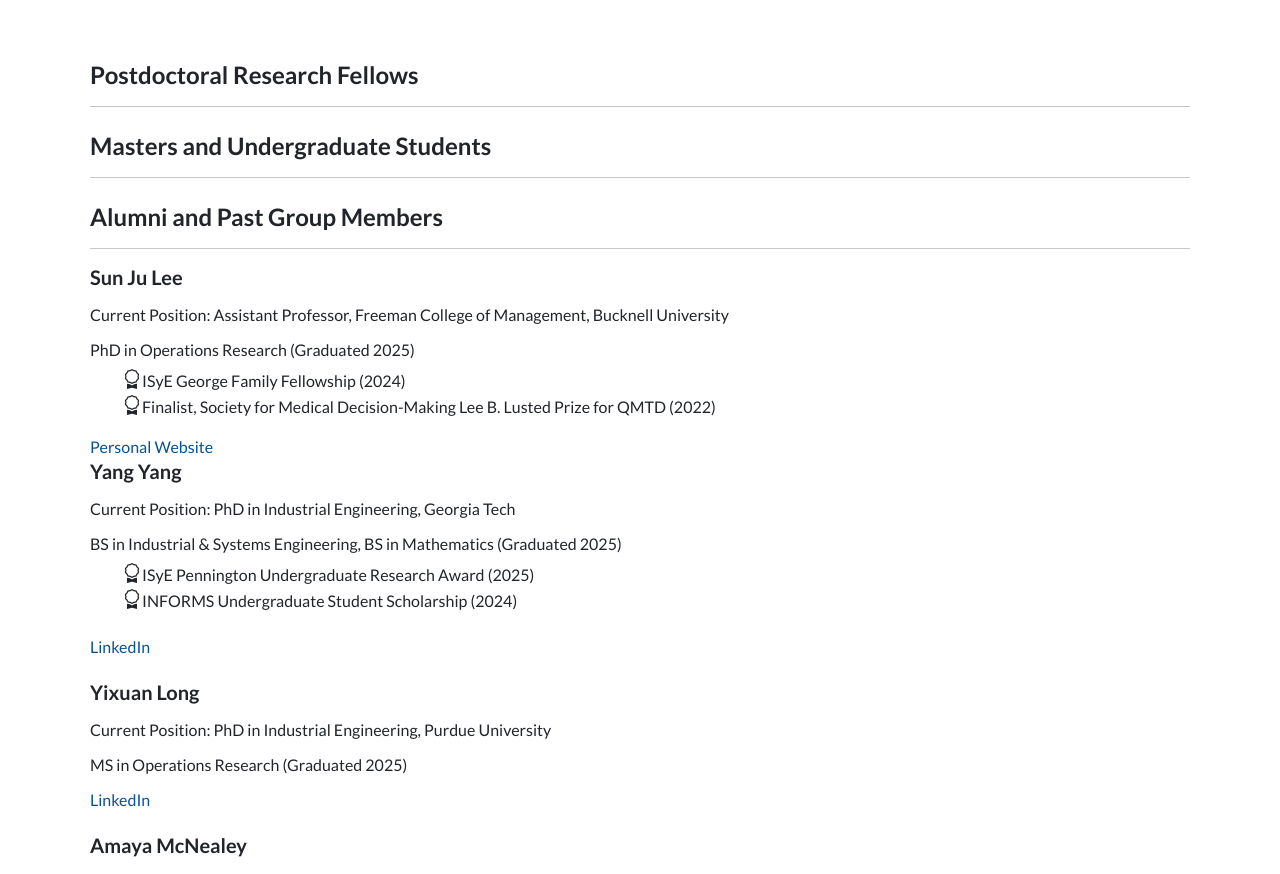
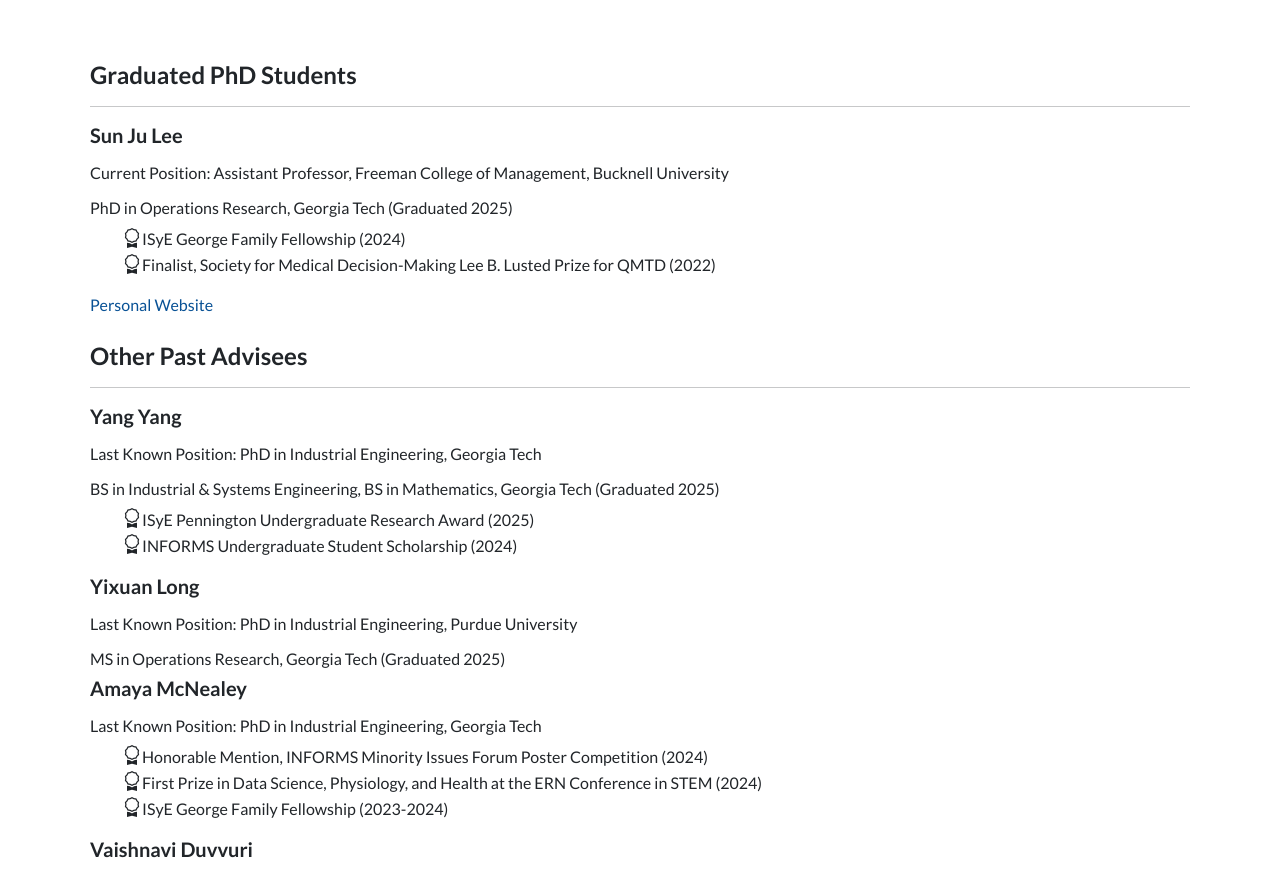
Before and after one commit to giangabrielgarcia/giangabrielgarcia.github.io, a React (Create React App) app in the folder giangabrielgarcia/: page /research-group in a window 1280 px wide. Shown: the part 1900-2774 px from the top of the page. Built offline with nearby package versions, Linux system fonts and the light colour scheme; some icons are missing.

Commit message:
update student page

```diff
--- a/giangabrielgarcia/src/components/ResearchGroup.js
+++ b/giangabrielgarcia/src/components/ResearchGroup.js
@@ -24,7 +24,7 @@
 
 const phdStudents = [
     {
-        name: 'Che-Yi Liao', degree: 'PhD in Machine Learning (Expected 2026)', coadvisor: 'Kamran Paynabar',
+        name: 'Che-Yi Liao', degree: 'PhD in Machine Learning, Georgia Tech (Expected 2026)', coadvisor: 'Kamran Paynabar',
         bio: `I am PhD student in ISyE at Georgia Tech, holding my Masters' degree in Industrial and Operations Engineering from the University of Michigan and Bachelors in Shipping and Transportation Management from the National Taiwan Ocean University. My primary research interests lie in Healthcare Analytics and Healthcare OR where I apply Predictive Modeling, Spatial-Temporal Modeling, and Simulation to guide medical decision making. I am currently collaborating with Massachusetts General Hospital on predicting and addressing the ongoing opioid crisis.`,
         awards: ['INFORMS Bonder Scholarship (2024)', 'Thos and Clair Muller Research Fellowship in Health Analytics and Health Systems (2023)', 'Finalist, Society for Medical Decision-Making Lee B. Lusted Prize for QMTD (2023)','First Prize, Society for Medical Decision-Making Lee B. Lusted Prize for QMTD (2022)', 'ISyE George Family Fellowship (2022-2024)'], photo: liao, personalSite: 'https://sites.gatech.edu/che-yi-liao/'
 
@@ -42,12 +42,12 @@
     // },
 
     {
-        name: 'Himadri Pandey', degree: 'PhD in Machine Learning (Expected 2027)', photo: pandey, bio: 'I am a PhD student in Industrial Engineering at the H. Milton Stewart School of Industrial and Systems Engineering. I received my BS in Computer Science, with a minor in Mathematics and Physics, from the University of Cincinnati. My research interests include the application of Machine Learning to healthcare optimization problems. My current project involves concussion diagnosis under time constraints.', linkedin: "https://www.linkedin.com/in/himadri-s-pandey/", awards: ['First Prize, INFORMS Minority Issues Forum Poster Competition (2024)', 'Georgia HIMSS David Cowan Scholarship (2024)', 'ISyE George Family Fellowships (2024)', 'ISyE Philip J. and Delores A. Scott Graduate Student Health and Wellness Award (2024)']
+        name: 'Himadri Pandey', degree: 'PhD in Machine Learning, Georgia Tech (Expected 2027)', photo: pandey, bio: 'I am a PhD student in Industrial Engineering at the H. Milton Stewart School of Industrial and Systems Engineering. I received my BS in Computer Science, with a minor in Mathematics and Physics, from the University of Cincinnati. My research interests include the application of Machine Learning to healthcare optimization problems. My current project involves concussion diagnosis under time constraints.', linkedin: "https://www.linkedin.com/in/himadri-s-pandey/", awards: ['First Prize, INFORMS Minority Issues Forum Poster Competition (2024)', 'Georgia HIMSS David Cowan Scholarship (2024)', 'ISyE George Family Fellowships (2024)', 'ISyE Philip J. and Delores A. Scott Graduate Student Health and Wellness Award (2024)']
     },
 
-    {name: 'Panus Sawetpiyakul', degree: 'PhD in Industrial Engineering (Expected 2030)', bio: 'I am a PhD student in Industrial Engineering at the University of Washington. I received my MS in Operations Research from Georgia Tech in 2025. I received my Bachelor in Engineering major in Information and Communication Engineering from Chulalongkorn University (Bangkok, Thailand) in 2024. My research interest lies in applying OR methodology, including stochastic modeling, simulation, and machine learning, into healthcare systems. I am now working on a personalized type II diabetes screening scheme.', photo: panus, linkedin: 'http://linkedin.com/in/panus-sawetpiyakul-7a6916129'},
+    {name: 'Panus Sawetpiyakul', degree: 'PhD in Industrial Engineering, University of Washington (Expected 2030)', bio: 'I am a PhD student in Industrial Engineering at the University of Washington. I received my MS in Operations Research from Georgia Tech in 2025. I received my Bachelor in Engineering major in Information and Communication Engineering from Chulalongkorn University (Bangkok, Thailand) in 2024. My research interest lies in applying OR methodology, including stochastic modeling, simulation, and machine learning, into healthcare systems. I am now working on a personalized type II diabetes screening scheme.', photo: panus, linkedin: 'http://linkedin.com/in/panus-sawetpiyakul-7a6916129'},
 
-    {name: 'Jade Li', degree: 'PhD in Industrial Engineering (Expected 2030)', coadvisor: 'Shan Liu', bio: '' , photo: filler},
+    {name: 'Jade Li', degree: 'PhD in Industrial Engineering, University of Washington (Expected 2030)', coadvisor: 'Shan Liu', bio: '' , photo: filler},
 
 
 
@@ -68,17 +68,20 @@
 
 ]
 
-const alumni = [
+const alumniPhD = [
 
     {
-        name: 'Sun Ju Lee', degree: 'PhD in Operations Research (Graduated 2025)',
+        name: 'Sun Ju Lee', degree: 'PhD in Operations Research, Georgia Tech (Graduated 2025)',
         bio: 'I am a PhD student in Operations Research at the H. Milton Stewart School of Industrial and Systems Engineering. I received my BE and BA in Engineering Sciences with a concentration in Mechanical Engineering from Dartmouth College. My research interests lie broadly in problems motivated by health modeling and health policy applications. I am especially interested in equitable solutions to medical decision-making problems and interpretable machine learning algorithms in healthcare. Currently, I am working on personalized optimal prenatal care scheduling.',
         awards: ['ISyE George Family Fellowship (2024)','Finalist, Society for Medical Decision-Making Lee B. Lusted Prize for QMTD (2022)'], personalSite: "https://sjulee.github.io/", photo: lee,
         currentposition: 'Assistant Professor, Freeman College of Management, Bucknell University'
-    },
+    }
+]
+
+const alumniOther = [
 
     {
-        name: 'Yang Yang', degree: 'BS in Industrial & Systems Engineering, BS in Mathematics (Graduated 2025)',
+        name: 'Yang Yang', degree: 'BS in Industrial & Systems Engineering, BS in Mathematics, Georgia Tech (Graduated 2025)',
         bio: 'I am a BS student at the H. Milton Stewart School of Industrial and Systems Engineering and School of Mathematics. My research interests focus on mathematical modeling, data analytics/visualizations, and optimal policies development for better healthcare solutions. I am currently working on analyzing diabetes screening data and assessing the extent to which there are disparities.',
         linkedin: "http://www.linkedin.com/in/yangyangvivian", photo: vivian,
         currentposition: 'PhD in Industrial Engineering, Georgia Tech',
@@ -86,7 +89,7 @@
     },
 
     {
-        name: 'Yixuan Long', degree: 'MS in Operations Research (Graduated 2025)',
+        name: 'Yixuan Long', degree: 'MS in Operations Research, Georgia Tech (Graduated 2025)',
         bio: 'I am a Masters student in Operations Research at ISyE and expect to graduate in December 2024. I received my BS in IE, with minors in Computer Science and Economics, from the University of Pittsburgh and BEng in IE from Sichuan University. My research interests involve medical decision-making problems at the intersection between operations research and healthcare. Currently, I am investigating chronic disease resource allocation problems for type 2 diabetes based on related screening and intervention models.',
         photo: yixuan, linkedin: 'https://www.linkedin.com/in/yixuan-long-570977204',
         currentposition: 'PhD in Industrial Engineering, Purdue University'
@@ -95,71 +98,71 @@
 
 
     {
-        name: 'Amaya McNealey', degree: 'PhD in Industrial Engineering (Expected 2027)', coadvisor: 'Lauren Steimle',
+        name: 'Amaya McNealey', degree: '', currentposition: 'PhD in Industrial Engineering, Georgia Tech', coadvisor: 'Lauren Steimle',
         bio: 'I am a PhD student in Industrial Engineering at the H. Milton Stewart School of Industrial and Systems Engineering. I received my B.S. in Industrial and Systems Engineering from North Carolina A&T State University. My research interests are primarily related to health policy applications along with social determinants of health. I am especially interested in equity and fairness in Machine Learning algorithms along with methods to ensure interpretability.', photo: mcnealey, linkedin: "https://www.linkedin.com/in/amaya-mcnealey-a90247170/",
         awards: ['Honorable Mention, INFORMS Minority Issues Forum Poster Competition (2024)','First Prize in Data Science, Physiology, and Health at the ERN Conference in STEM (2024)','ISyE George Family Fellowship (2023-2024)']
     },
 
     {
-        name: 'Vaishnavi Duvvuri', degree: 'BS in Industrial & Systems Engineering (Graduated 2024)', bio: `I am a BS student at the H. Milton Stewart School of Industrial and Systems Engineering. My research interests involve health policy and using data analytics to further healthcare solutions. Currently, I’m working on using data analysis to analyze delays in the surveillance of opioid-related overdose deaths.`, linkedin: "https://www.linkedin.com/in/vaishnavi-d-73481a199/", photo: duvvuri
+        name: 'Vaishnavi Duvvuri', degree: 'BS in Industrial & Systems Engineering, Georgia Tech (Graduated 2024)', bio: `I am a BS student at the H. Milton Stewart School of Industrial and Systems Engineering. My research interests involve health policy and using data analytics to further healthcare solutions. Currently, I’m working on using data analysis to analyze delays in the surveillance of opioid-related overdose deaths.`, linkedin: "https://www.linkedin.com/in/vaishnavi-d-73481a199/", photo: duvvuri
     },
 
     {
-        name: 'Lisa Tripathy', degree: 'BS in Industrial & Systems Engineering (Graduated 2023)', bio: 'I am a BS student in Industrial & Systems Engineering, expecting to graduate in December 2023. My research interests involve using data analytics, statistics, and modeling towards solving problems related to healthcare operations, medical decision making, and health policy. Currently, I am working on using data analytics to quantify and measure equity in baseline testing for sports-related concussions.', linkedin: "https://www.linkedin.com/in/lisa-tripathy-a42393178/", photo: tripathy
+        name: 'Lisa Tripathy', degree: 'BS in Industrial & Systems Engineering, Georgia Tech (Graduated 2023)', bio: 'I am a BS student in Industrial & Systems Engineering, expecting to graduate in December 2023. My research interests involve using data analytics, statistics, and modeling towards solving problems related to healthcare operations, medical decision making, and health policy. Currently, I am working on using data analytics to quantify and measure equity in baseline testing for sports-related concussions.', linkedin: "https://www.linkedin.com/in/lisa-tripathy-a42393178/", photo: tripathy
     },
 
     {
-        name: 'Nathan Grodzinsky', degree: 'BS in Industrial & Systems Engineering (Graduated 2024)', bio: 'I am a BS student at the H. Milton Stewart School of Industrial and Systems Engineering with a concentration in advanced studies for Operations Research and Statistics. My research interests are broadly focused on applying data analytics and statistical modeling to enhance decision-making within healthcare contexts. Currently, I am involved in a project analyzing Medicaid data to understand maternal morbidity outcomes.', photo: grodzinsky, linkedin: 'https://www.linkedin.com/in/nathang42'
+        name: 'Nathan Grodzinsky', degree: 'BS in Industrial & Systems Engineering, Georgia Tech (Graduated 2024)', bio: 'I am a BS student at the H. Milton Stewart School of Industrial and Systems Engineering with a concentration in advanced studies for Operations Research and Statistics. My research interests are broadly focused on applying data analytics and statistical modeling to enhance decision-making within healthcare contexts. Currently, I am involved in a project analyzing Medicaid data to understand maternal morbidity outcomes.', photo: grodzinsky, linkedin: 'https://www.linkedin.com/in/nathang42'
     },
 
 
     {
-        name: 'Xingyu Gong', degree: 'BS in Industrial & Systems Engineering (Graduated 2024)', bio: `I am a BS student at the H. Milton Stewart School of Industrial and Systems Engineering concentrating in Economic and Financial system. My research interests relate to making rational and optimal policies with interpretatable decision process within the healthcare system. I’m currently working on work on developing efficient methods for interpretable treatment planning with Markov Decision Processes.`, photo: gong, linkedin: "https://www.linkedin.com/in/xingyu-gong"
+        name: 'Xingyu Gong', degree: 'BS in Industrial & Systems Engineering, Georgia Tech (Graduated 2024)', bio: `I am a BS student at the H. Milton Stewart School of Industrial and Systems Engineering concentrating in Economic and Financial system. My research interests relate to making rational and optimal policies with interpretatable decision process within the healthcare system. I’m currently working on work on developing efficient methods for interpretable treatment planning with Markov Decision Processes.`, photo: gong, linkedin: "https://www.linkedin.com/in/xingyu-gong"
     },
 
     {
-        name: 'Caleb Bugg', degree: 'Thuesen Postdoctoral Fellow', photo: bugg, bio: 'I am a Postdoctoral Fellow in The H. Milton Stewart School of Industrial and Systems Engineering at The Georgia Institute of Technology. I received my BS in mathematics from Morehouse College and my MS and PhD in Operations Research from the University of California, Berkeley. My research seek to discover and implement quantitative methods which have a social-, civic-, and/or government-based applicatons. Utilizing the math and statistical models native to Operations Research and Management, I synthesize topics that provide an analytical basis for our society to invest in long-term, social good projects.', personalSite: 'https://www.calebxb.com/', currentposition: 'Operations Analyst at Reaching Our Sisters Everywhere, Inc.'
+        name: 'Caleb Bugg', degree: 'Thuesen Postdoctoral Fellow at Georgia Tech', photo: bugg, bio: 'I am a Postdoctoral Fellow in The H. Milton Stewart School of Industrial and Systems Engineering at The Georgia Institute of Technology. I received my BS in mathematics from Morehouse College and my MS and PhD in Operations Research from the University of California, Berkeley. My research seek to discover and implement quantitative methods which have a social-, civic-, and/or government-based applicatons. Utilizing the math and statistical models native to Operations Research and Management, I synthesize topics that provide an analytical basis for our society to invest in long-term, social good projects.', personalSite: 'https://www.calebxb.com/', currentposition: 'Operations Analyst at Reaching Our Sisters Everywhere, Inc.'
     },
     {
-        name: 'Behshad Lahijanian', degree: 'Tennenbaum Postdoctoral Fellow', bio: 'I am a Tennenbaum Postdoctoral Fellow in the H. Milton Stewart School of Industrial and Systems Engineering at Georgia Tech. I earned my Ph.D. degree in Industrial and Systems Engineering from the University of Florida in May 2022, holding my MS and BS in Industrial Engineering from the Amirkabir University of Technology. My research focuses on decision-making by developing methods and algorithms for healthcare systems using Stochastic Programming, Multi-method Simulation, and Machine Learning.', photo: behshad, personalSite: "https://sites.google.com/view/behshadlahijanian/home", linkedin: "https://www.linkedin.com/in/behshad-lahijanian-ph-d-10984585", currentposition: 'Senior Data Scientist at JP Morgan Chase'
+        name: 'Behshad Lahijanian', degree: 'Tennenbaum Postdoctoral Fellow at Georgia Tech', bio: 'I am a Tennenbaum Postdoctoral Fellow in the H. Milton Stewart School of Industrial and Systems Engineering at Georgia Tech. I earned my Ph.D. degree in Industrial and Systems Engineering from the University of Florida in May 2022, holding my MS and BS in Industrial Engineering from the Amirkabir University of Technology. My research focuses on decision-making by developing methods and algorithms for healthcare systems using Stochastic Programming, Multi-method Simulation, and Machine Learning.', photo: behshad, personalSite: "https://sites.google.com/view/behshadlahijanian/home", linkedin: "https://www.linkedin.com/in/behshad-lahijanian-ph-d-10984585", currentposition: 'Senior Data Scientist at JP Morgan Chase'
     },
 
 
     {
-        name: 'Jacob Aguirre', degree: 'BS in Economics, Mathematics (Graduated 2022), MS in Economics (Graduated 2023)',
+        name: 'Jacob Aguirre', degree: 'BS in Economics, BS in Mathematics, Georgia Tech (Graduated 2022), MS in Economics (Graduated 2023)',
         bio: 'I am a PhD student in Operations Research at the Georgia Institute of Technology. My research focuses on mathematical and computational modeling, with applications in predictive medicine algorithms, medical decision-making under uncertainty, spatial-temporal analysis, and health policy.', personalSite: "http://jacobaguirre.com/", linkedin: "https://www.linkedin.com/in/jacob-aguirre9", photo: aguirre, awards: ['NSF Graduate Research Fellowship (2023)', 'GEM PhD Fellowship (2022)', 'DOE Computational Science Graduate Fellowship (2023)'], currentposition: 'PhD in Operations Research, Georgia Tech'
     },
 
     {
-    name: 'Xinyu Chen', degree: 'BS in Biomedical Engineering (Graduated 2023)', bio: `I am a BS student in the Wallace H. Coulter Department of Biomedical Engineering with GT and Emory. My reseasrch interests revolve around optimization, process improvement, analyses, and planning for health system problems. Currently, I'm working on using modeling and data analysis to improve the decision-making for sports-related concussions.`, linkedin: "https://www.linkedin.com/in/xinyu-laura-chen-457a50121/", photo: chen, currentposition: 'MS in Biomedical Informatics, Harvard University'
+    name: 'Xinyu Chen', degree: 'BS in Biomedical Engineering, Georgia Tech (Graduated 2023)', bio: `I am a BS student in the Wallace H. Coulter Department of Biomedical Engineering with GT and Emory. My reseasrch interests revolve around optimization, process improvement, analyses, and planning for health system problems. Currently, I'm working on using modeling and data analysis to improve the decision-making for sports-related concussions.`, linkedin: "https://www.linkedin.com/in/xinyu-laura-chen-457a50121/", photo: chen, currentposition: 'MS in Biomedical Informatics, Harvard University'
 
   },
 
 
     {
-        name: 'Venkatesh Nori Naga', degree: 'MS in Industrial Engineering (Graduated 2022)', linkedin:"https://www.linkedin.com/in/venkatesh-nori-naga" , photo: filler, currentposition: 'Senior Data Analyst, Home Depot'
+        name: 'Venkatesh Nori Naga', degree: 'MS in Industrial Engineering, Georgia Tech (Graduated 2022)', linkedin:"https://www.linkedin.com/in/venkatesh-nori-naga" , photo: filler, currentposition: 'Senior Data Analyst, Home Depot'
     },
 
 
     {
-        name: 'Jasbir Singh', degree: 'MS in Industrial Engineering (Graduated 2022)', linkedin: "https://www.linkedin.com/in/jasingharauz/", photo: filler, currentposition: 'Solutions Design Engineer, Amazon'
+        name: 'Jasbir Singh', degree: 'MS in Industrial Engineering, Georgia Tech (Graduated 2022)', linkedin: "https://www.linkedin.com/in/jasingharauz/", photo: filler, currentposition: 'Solutions Design Engineer, Amazon'
     },
 
 
     {
-        name: 'Jiahui Luo', degree: 'MS in Statistics (Graduated 2021)', linkedin: "https://www.linkedin.com/in/jiahuiluo/", photo: filler, currentposition: 'PhD student, Dartmouth College'
+        name: 'Jiahui Luo', degree: 'MS in Statistics, Georgia Tech (Graduated 2021)', linkedin: "https://www.linkedin.com/in/jiahuiluo/", photo: filler, currentposition: 'PhD student, Dartmouth College'
     },
 
 
     {
-        name: 'Mateen Jangda', degree: 'BS in Industrial & Systems Engineering (Expected 2024)', linkedin: "https://www.linkedin.com/in/mateen-jangda", photo: filler    }
+        name: 'Mateen Jangda', degree: 'BS in Industrial & Systems Engineering, Georgia Tech (Graduated 2024)', linkedin: "https://www.linkedin.com/in/mateen-jangda", photo: filler    }
 ]
 
 const ResearchGroup = () => {
     return (
         <div className='body-container'>
             <div className='hide-body'>
-                <h4 className='page-title'>PhD Students</h4>
+                <h4 className='page-title'>Current PhD Students</h4>
                 <hr></hr>
                 {
                     phdStudents.map((student) => {
@@ -193,8 +196,9 @@
 
                 }
 
+                {/*
 
-                <h4 className='page-title'>Postdoctoral Research Fellows</h4>
+                <h4 className='page-title'>Current Postdoctoral Research Fellows</h4>
                 <hr></hr>
 
                 {
@@ -230,7 +234,7 @@
                 }
 
 
-            <h4 className='page-title'>Masters and Undergraduate Students</h4>
+            <h4 className='page-title'>Current Masters and Undergraduate Students</h4>
                 <hr></hr>
                 {
                     undergradMS.map((student) => {
@@ -264,11 +268,13 @@
 
                 }
 
-            <h4 className='page-title'>Alumni and Past Group Members</h4>
+            */}
+
+
+            <h4 className='page-title'>Graduated PhD Students</h4>
                 <hr></hr>
                 {
-                    alumni.map((student) => {
-
+                    alumniPhD.map((student) => {
 
                         return (
                         <div className='student-profile mb-0 mt-0'>
@@ -303,6 +309,47 @@
 
 
 
+            <h4 className='page-title'>Other Past Advisees</h4>
+                <hr></hr>
+                {
+                    alumniOther.map((student) => {
+
+
+                        return (
+                        <div className='student-profile mb-0 mt-0'>
+                        {/* <div className='img-container'>
+                        <img src={student.photo} className='student-headshot' alt={`headshot of ${student.name}`} />
+                        </div> */}
+                        <div>
+                        <h5 className='student-title-center'>{student.name}</h5>
+
+                        {student.currentposition != null &&
+                        <p className='mb-0'>Last Known Position: {student.currentposition}</p>}
+                        <p className='mb-0'> {student.degree}</p>
+                        { student.awards != null && <ul>
+                            {student.awards.map((award)=>{
+                            return (
+                                <li><i className='bi-award h5' />{award}</li>
+                            )
+                        })} </ul>}
+
+                        {/*
+                        {student.personalSite != null && <p><a target='_blank' rel='noopener noreferrer' href={student.personalSite} className='reg-link'>Personal Website</a></p>}
+                        {student.linkedin != null && <p><a target='_blank' rel='noopener noreferrer' href={student.linkedin} className='reg-link'>LinkedIn</a></p>}
+                        */}
+
+                    </div>
+                </div>
+
+
+                        )
+                    })
+
+
+                }
+
+
+
             </div>
         </div>
     )
```
